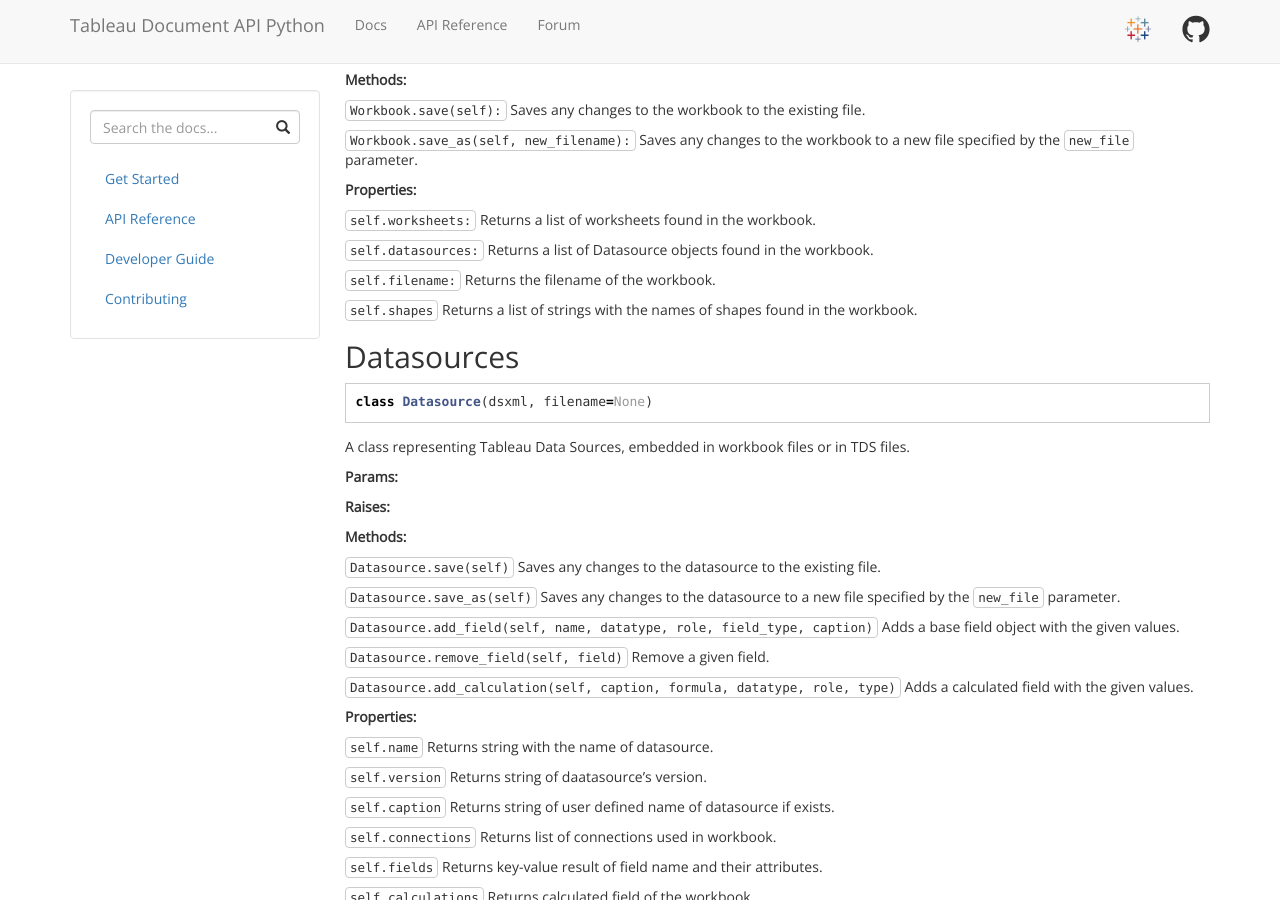
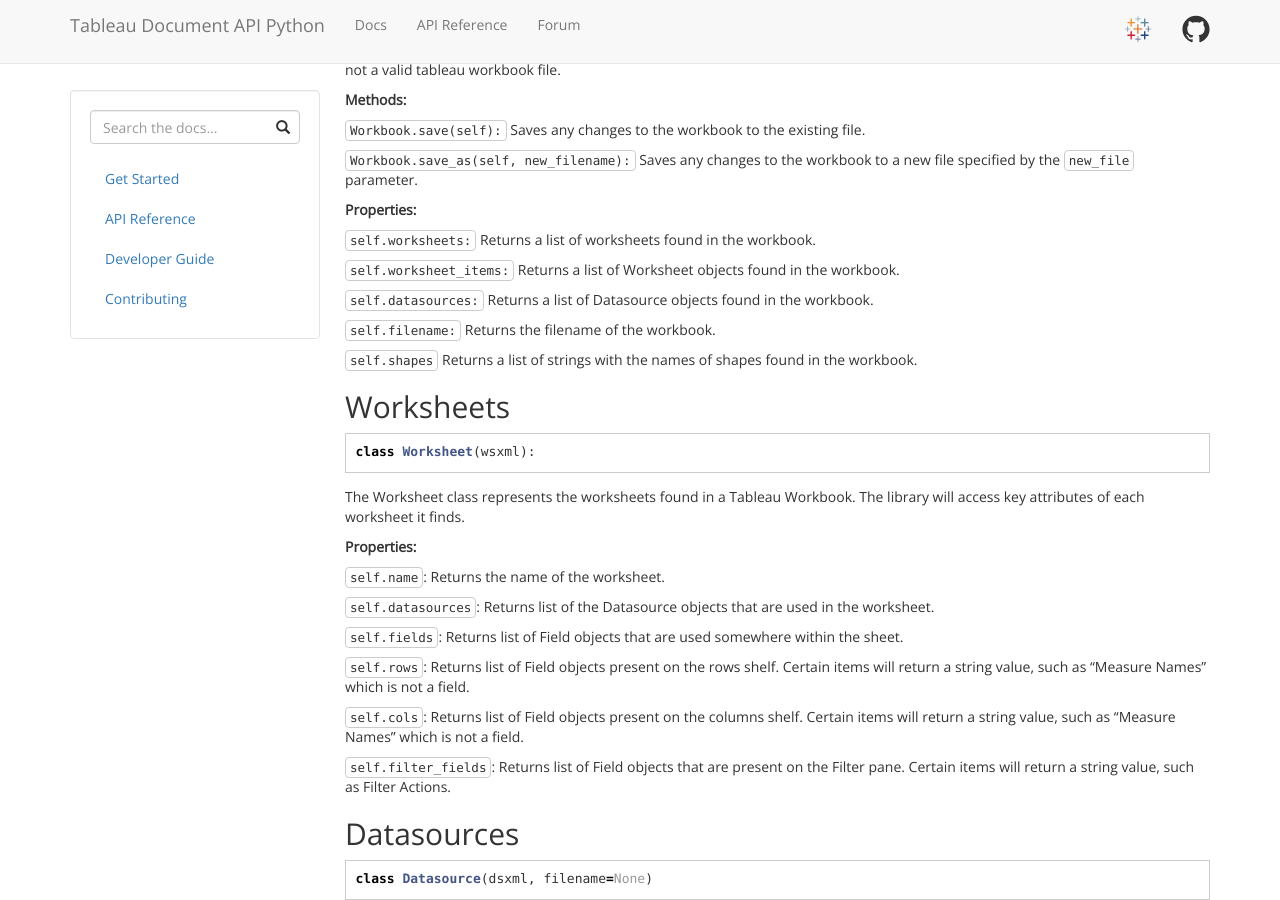
Before and after one commit to tableau/document-api-python, a Jekyll site: the page built from docs/docs/api-ref.md, in a window 1280 px wide and 900 px high, scrolled down 495 px. Built offline with Jekyll 4.4.1, drawn with Linux system fonts in a browser that asks for light colours; nearby versions of some CDN libraries.

Commit message:
Update documentation

````diff
--- a/docs/docs/api-ref.md
+++ b/docs/docs/api-ref.md
@@ -34,11 +34,34 @@
 
 `self.worksheets:` Returns a list of worksheets found in the workbook.
 
+`self.worksheet_items:` Returns a list of Worksheet objects found in the workbook.
+
 `self.datasources:` Returns a list of Datasource objects found in the workbook.
 
 `self.filename:` Returns the filename of the workbook.
 
 `self.shapes` Returns a list of strings with the names of shapes found in the workbook.
+
+## Worksheets
+```python
+class Worksheet(wsxml):
+```
+
+The Worksheet class represents the worksheets found in a Tableau Workbook. The library will access key attributes of each worksheet it finds.
+
+**Properties:**
+
+`self.name`: Returns the name of the worksheet.
+
+`self.datasources`: Returns list of the Datasource objects that are used in the worksheet.
+
+`self.fields`: Returns list of Field objects that are used somewhere within the sheet.
+
+`self.rows`: Returns list of Field objects present on the rows shelf. Certain items will return a string value, such as "Measure Names" which is not a field.
+
+`self.cols`: Returns list of Field objects present on the columns shelf. Certain items will return a string value, such as "Measure Names" which is not a field.
+
+`self.filter_fields`: Returns list of Field objects that are present on the Filter pane. Certain items will return a string value, such as Filter Actions.
 
 ## Datasources
 ```python
--- a/setup.py
+++ b/setup.py
@@ -2,7 +2,7 @@
 
 setup(
     name='tableaudocumentapi',
-    version='0.11',
+    version='0.12',
     author='Tableau',
     author_email='github@tableau.com',
     url='https://github.com/tableau/document-api-python',
````
Also changed, not shown: CHANGELOG.md.
